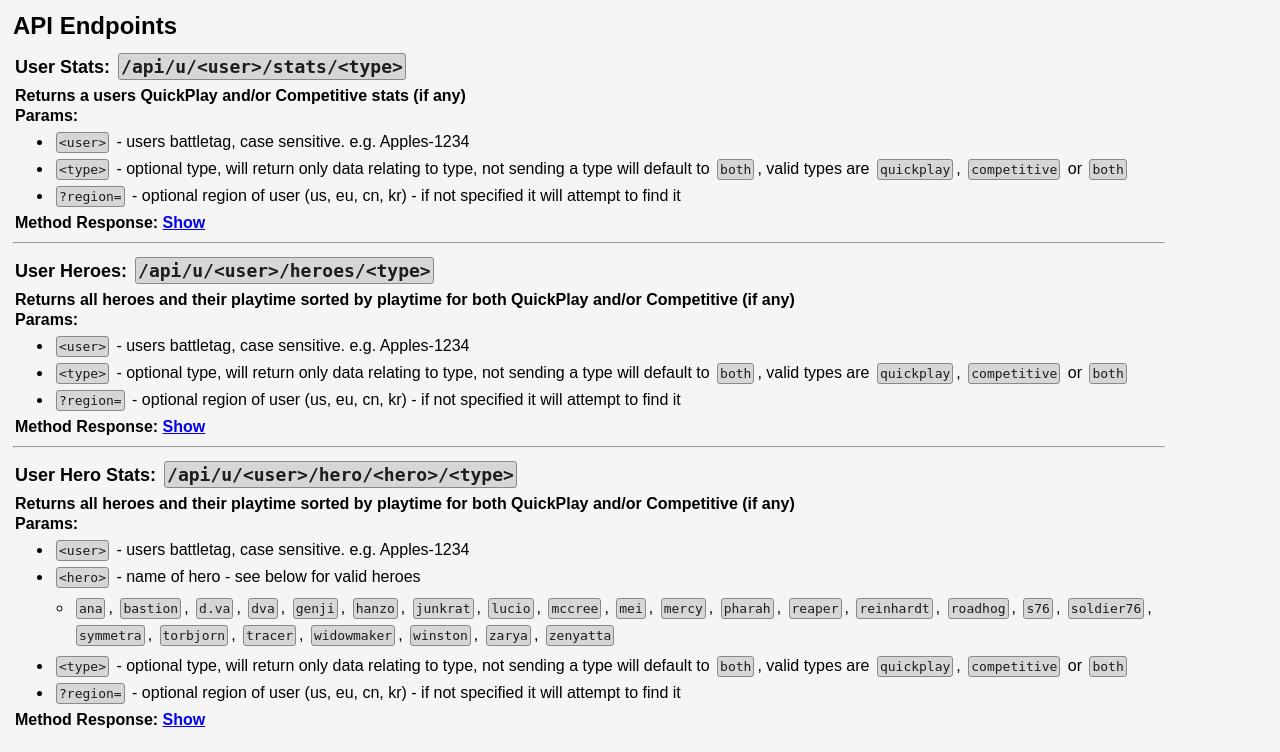
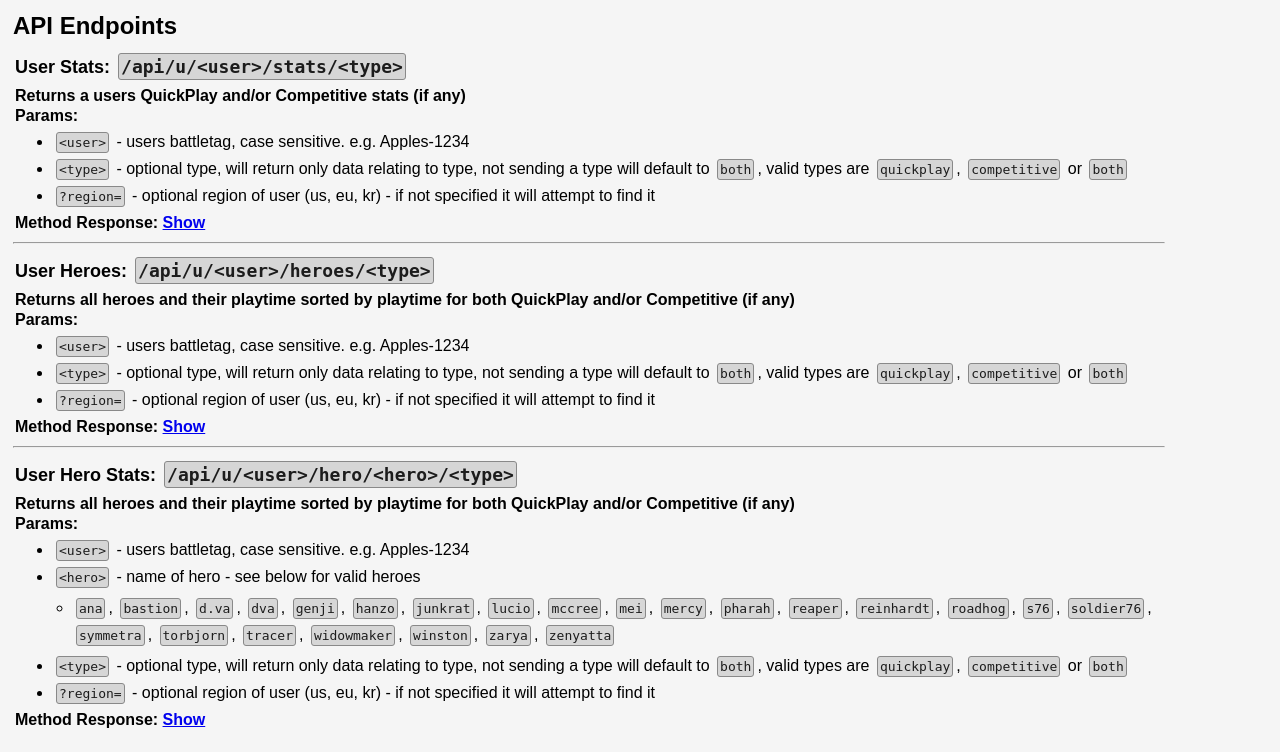
Before and after one commit to Js41637/Overwatch-API, a Flask app: page / in a window 1280 px wide. Shown: the part 75-827 px from the top of the page. Run offline with Flask 2, Linux system fonts and the light colour scheme.

Commit message:
Remove cn

```diff
--- a/src/templates/index.html
+++ b/src/templates/index.html
@@ -81,7 +81,7 @@
         <ul>
           <li><div class="code-block">&lt;user&gt;</div> - users battletag, case sensitive. e.g. Apples-1234</li>
           <li><div class="code-block">&lt;type&gt;</div> - optional type, will return only data relating to type, not sending a type will default to <div class="code-block">both</div>, valid types are <div class="code-block">quickplay</div>, <div class="code-block">competitive</div> or <div class="code-block">both</div></li>
-          <li><div class="code-block">?region=</div> - optional region of user (us, eu, cn, kr) - if not specified it will attempt to find it</li>
+          <li><div class="code-block">?region=</div> - optional region of user (us, eu, kr) - if not specified it will attempt to find it</li>
         </ul>
       </div>
       <p><b>Method Response: <a class="show-response" href="#" onclick="toggleResponse(0)">Show</a></b></p>
@@ -91,6 +91,7 @@
         data: {
           player: {
             battletag: <span class="md string">'Apples-1234'</span>,
+            avatar: <span class="md string">'https://blzgdapipro-a.akamaihd.net/game/unlocks/0x0250000000000BAD.png'</span>,
             region: <span class="md string">'us'</span>,
             level: <span class="md int">5</span>,
             rank: <span class="md undef">null</span>,
@@ -140,7 +141,7 @@
         <ul>
           <li><div class="code-block">&lt;user&gt;</div> - users battletag, case sensitive. e.g. Apples-1234</li>
           <li><div class="code-block">&lt;type&gt;</div> - optional type, will return only data relating to type, not sending a type will default to <div class="code-block">both</div>, valid types are <div class="code-block">quickplay</div>, <div class="code-block">competitive</div> or <div class="code-block">both</div></li>
-          <li><div class="code-block">?region=</div> - optional region of user (us, eu, cn, kr) - if not specified it will attempt to find it</li>
+          <li><div class="code-block">?region=</div> - optional region of user (us, eu, kr) - if not specified it will attempt to find it</li>
         </ul>
       </div>
       <p><b>Method Response: <a class="show-response" href="#" onclick="toggleResponse(1)">Show</a></b></p>
@@ -189,7 +190,7 @@
             </ul>
           </li>
           <li><div class="code-block">&lt;type&gt;</div> - optional type, will return only data relating to type, not sending a type will default to <div class="code-block">both</div>, valid types are <div class="code-block">quickplay</div>, <div class="code-block">competitive</div> or <div class="code-block">both</div></li>
-          <li><div class="code-block">?region=</div> - optional region of user (us, eu, cn, kr) - if not specified it will attempt to find it</li>
+          <li><div class="code-block">?region=</div> - optional region of user (us, eu, kr) - if not specified it will attempt to find it</li>
         </ul>
       </div>
       <p><b>Method Response: <a class="show-response" href="#" onclick="toggleResponse(2)">Show</a></b></p>
--- a/src/utils.py
+++ b/src/utils.py
@@ -5,7 +5,7 @@
 
 def find_user(battletag, region):
     if not region:
-        regions = ["us", "eu", "cn", "kr"]
+        regions = ["us", "eu", "kr"]
     else:
         regions = [region]
 
```
